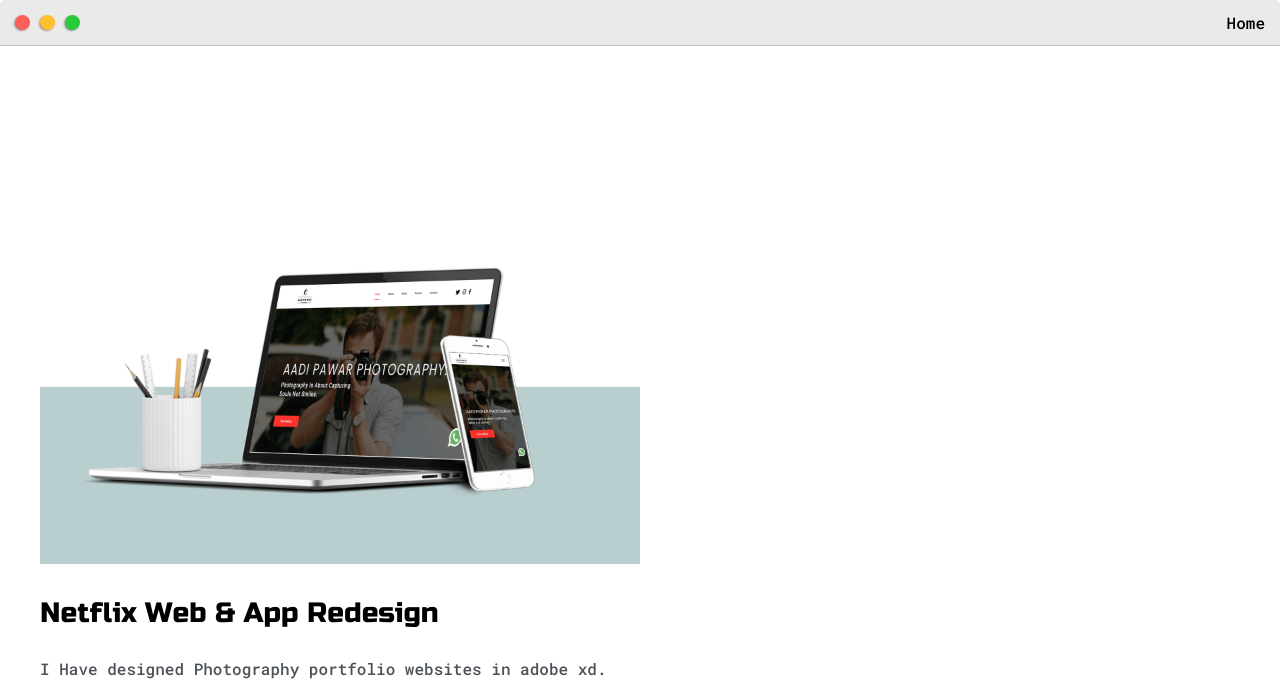
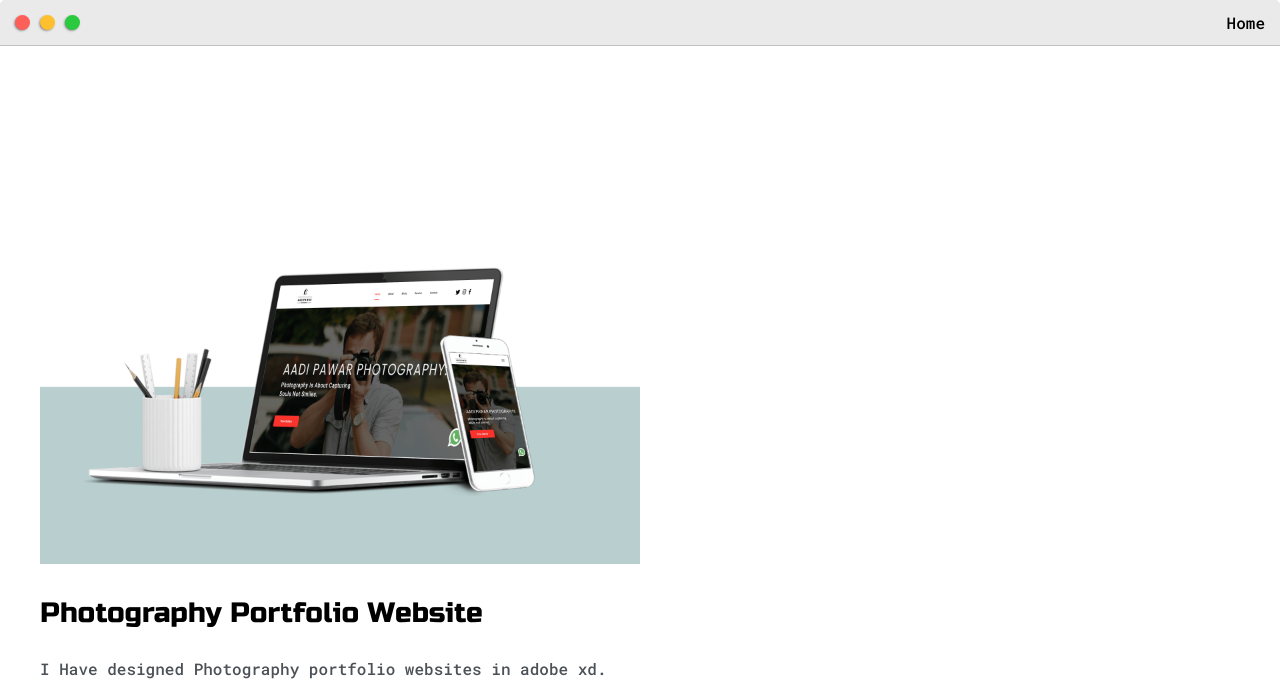
Before and after one commit to sachinpalkar/sachinpalkar.github.io, a plain HTML site: page photography.html in a window 1280 px wide. Shown: the top 692 px of the page. Drawn offline with Linux system fonts and the light colour scheme.

Commit message:
updatefinal

```diff
--- a/photography.html
+++ b/photography.html
@@ -56,7 +56,7 @@
 
 		<!-- <h3>Laboratory Management System</h3> -->
 
-		<h3>Netflix Web & App Redesign</h3>
+		<h3>Photography Portfolio Website</h3>
 
 		<!-- <p>This was a project I started back in november 2017 when I first learned python. I was the sole creator/developer for the first year of the project before I was able to hire help.
 		<br>
```
Also changed, not shown: index.html (+3 -1 lines), 1 other file.
